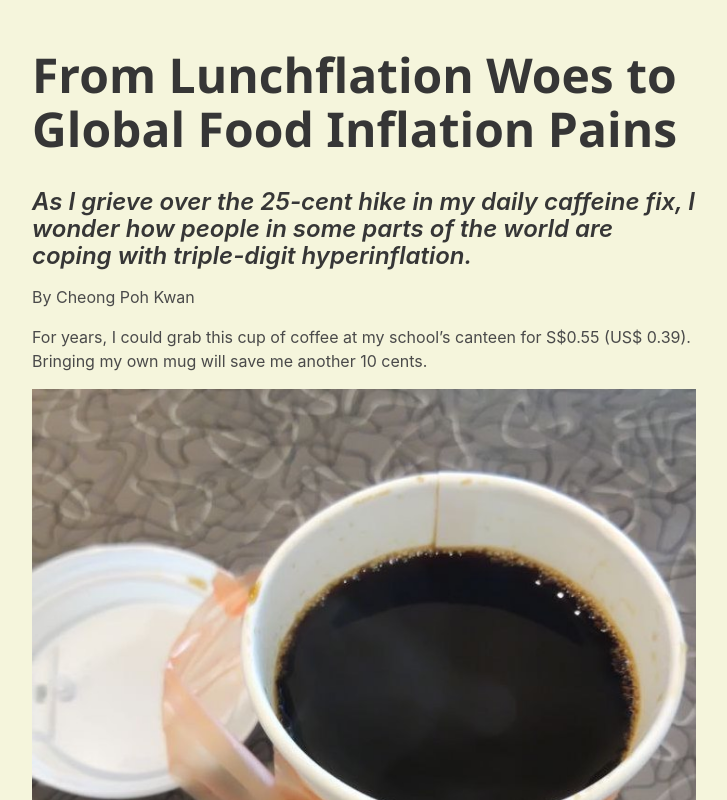
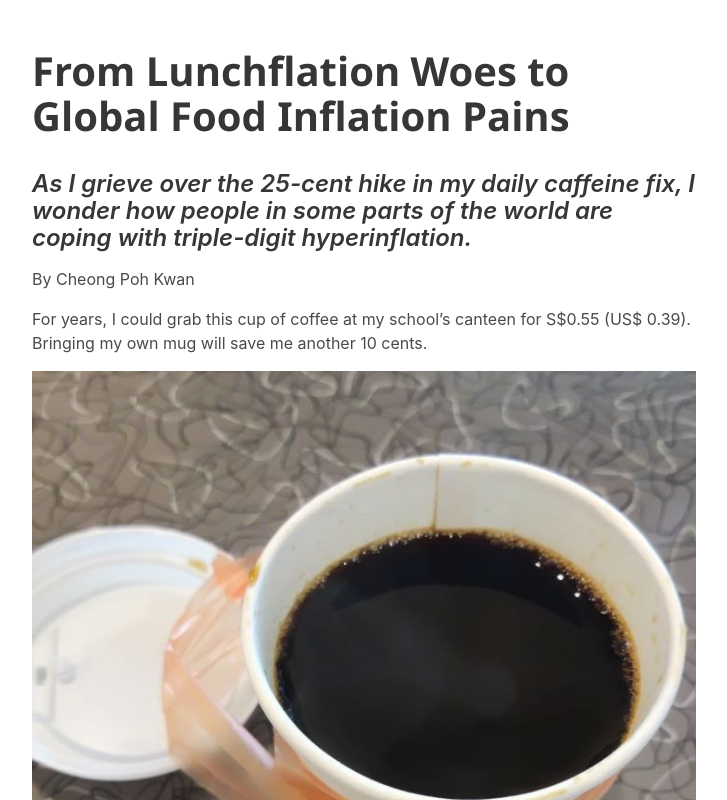
Before and after one commit to cpohkwan/Food-Inflation, a plain HTML site: page index.html in a window 1280 px wide. Shown: the top 800 px of the page, without its empty margins (276-1003 px from the left). Drawn offline with nearby package versions, Linux system fonts and the light colour scheme.

Commit message:
Update style.css

```diff
--- a/style.css
+++ b/style.css
@@ -1,6 +1,6 @@
 html, body {
     margin: 0;
-    background: beige;
+    background: white;
 }
 
 .section {
@@ -18,17 +18,18 @@ img {
 }
 
 .plot-holder {
-    margin-bottom: 1em;
+    margin-bottom: 2em;
 }
 
 .plot-holder .caption {
     color: #333;
     text-align: center;
     font-size: 1em;
+    font-style: italic;
 }
 
 .plot-holder h3 {
-    font-size: 2em;
+    font-size: 1.5em;
 }
 
 .plot-holder .subtitle {
@@ -36,6 +37,6 @@ img {
 }
 
 .content h1 {
-    font-size: 3em;
+    font-size: 2.5em;
     font-family:'Segoe UI', Tahoma, Geneva, Verdana, sans-serif;
 }
```
